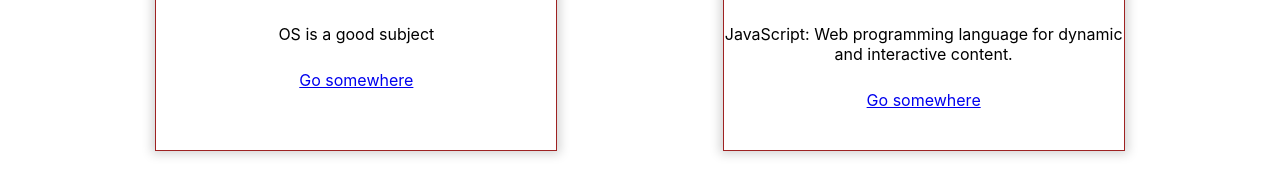
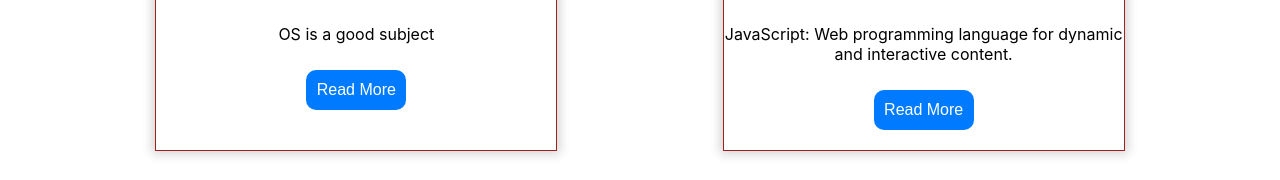
Before and after one commit to AashutoshSingh29/QuickRev, a React (Create React App) app: page / in a window 1280 px wide. Shown: the part 351-531 px from the top of the page. Built offline with nearby package versions, Linux system fonts and the light colour scheme.

Commit message:
Card Button completed

```diff
--- a/src/components/CourseItem.js
+++ b/src/components/CourseItem.js
@@ -8,7 +8,7 @@ function CourseItem(props) {
             <div className="card-body">
                 <h3 className="card-title">{props.title}</h3>
                 <p className="card-text">{props.text}</p>
-                <a href="/" className="btn btn-primary">Go somewhere</a>
+                <button className='btn' > Read More</button>
             </div>
         </div>
     </div>
--- a/src/index.css
+++ b/src/index.css
@@ -52,6 +52,7 @@ ul {
   text-decoration: none;
  }
 
+ /* Course Item card CSS */
 .card {
   max-width: 400px;
   border: 1px solid rgb(158, 34, 34);
@@ -70,6 +71,9 @@ ul {
   /* align-self: stretch; */
   border-top-left-radius: 0%;
 }
+
+
+/* Course Container CSS */
 .course-container{
   /* border: 2px solid black ; */
   margin: 10px;
@@ -79,3 +83,21 @@ ul {
   flex-wrap: wrap;
   gap: 40px 10px;
 }
+
+/* Button for Read More on Cards */
+.btn{
+  border: none;
+  border-radius: 10px;
+  background-color: #007bff;
+  opacity: 30;
+  height: 40px;
+  width: 100px;
+  padding: 10px;
+  text-align: center;
+  font-size: medium;
+  color: #fff;
+}
+
+.btn:hover{
+  box-shadow: 0 5px 5px 0 rgba(4, 4, 4, 0.24), 0 5px 5px 0 rgba(4, 4, 4, 0.19);
+}
```
